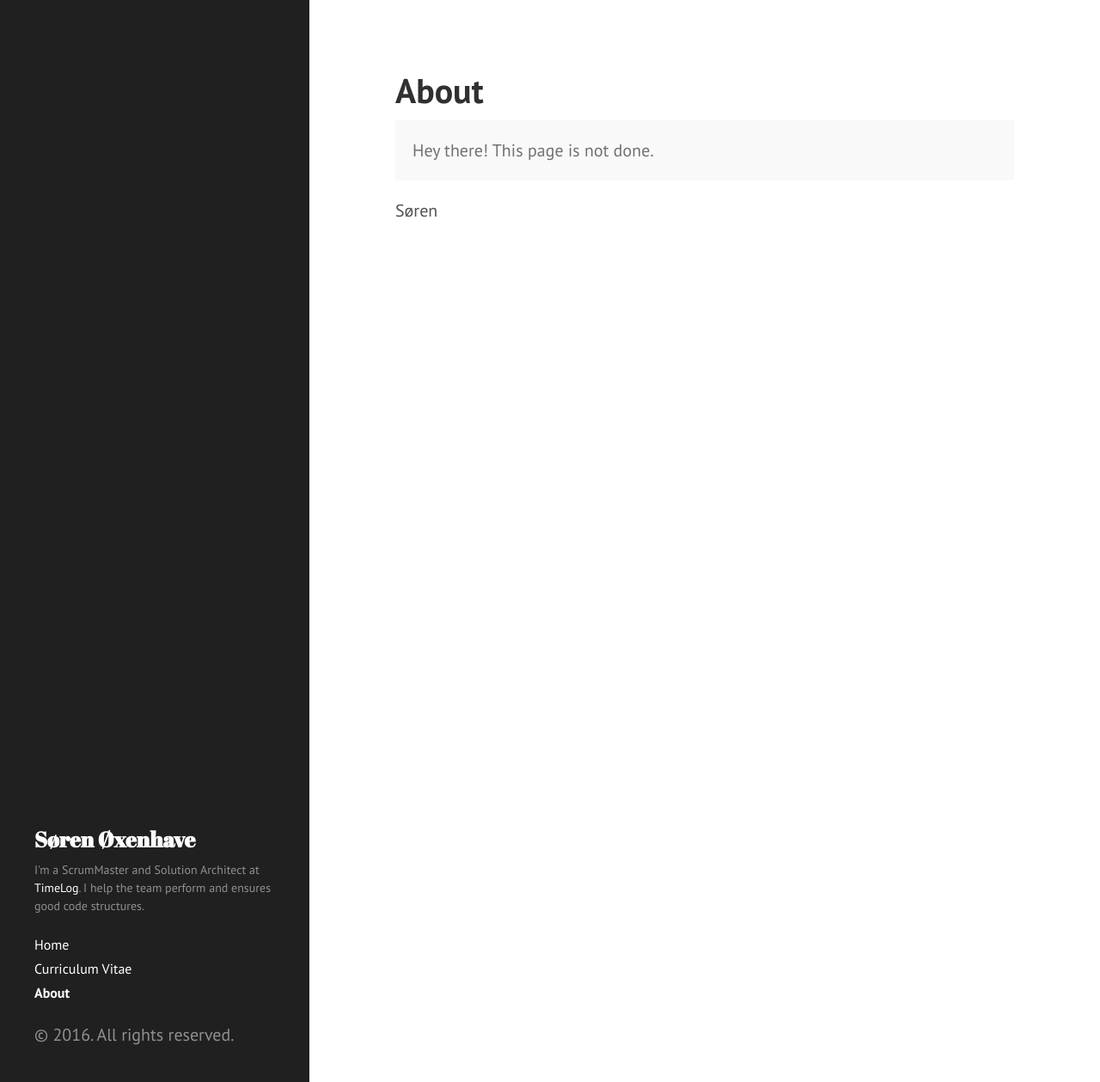
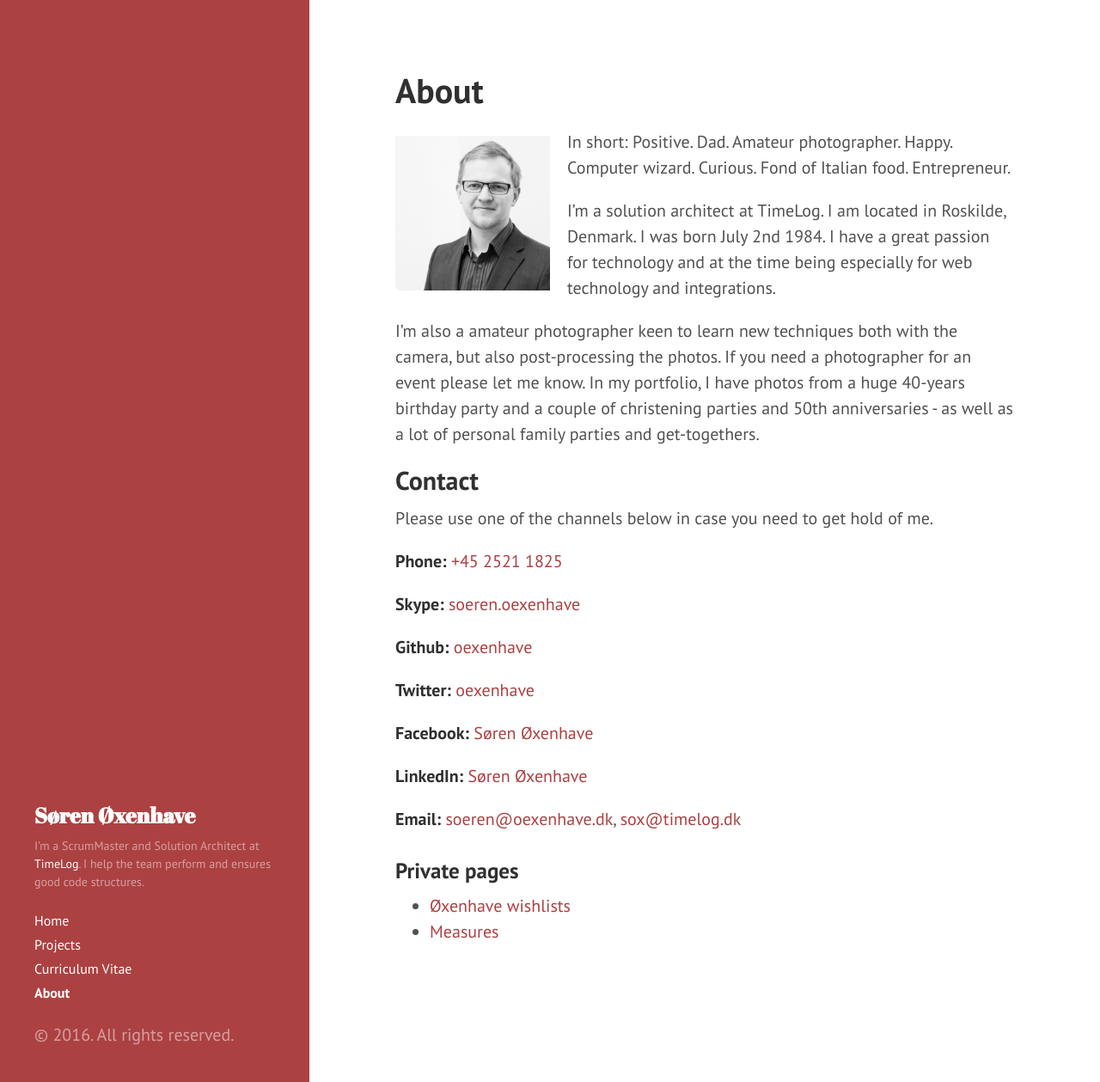
Before and after one commit to oexenhave/oexenhave, a Jekyll site: the page built from about.md, in a window 1280 px wide and 1259 px high. Shown: the whole window at 86% size. Built offline with Jekyll 4.4.1, drawn with Linux system fonts in a browser that asks for light colours.

```diff
--- a/_layouts/default.html
+++ b/_layouts/default.html
@@ -3,7 +3,7 @@
 
   {% include head.html %}
 
-  <body>
+  <body class="theme-base-08">
 
     {% include sidebar.html %}
 
--- a/about.md
+++ b/about.md
@@ -4,8 +4,37 @@ title: About
 sortorder: 999
 ---
 
-<p class="message">
-  Hey there! This page is not done.
-</p>
+<img src="/public/profile/2015dec500px.jpg" alt="Søren Øxenhave" style="float: left; width: 200px; padding-right: 20px; padding-top: 18px;" />
 
-Søren
+In short: Positive. Dad. Amateur photographer. Happy. Computer wizard. Curious. Fond of Italian food. Entrepreneur.
+
+I'm a solution architect at TimeLog. I am located in Roskilde, Denmark. I was born July 2nd 1984. I have a great
+ passion for technology and at the time being especially for web technology and integrations.
+
+I'm also a amateur photographer keen to learn new techniques both with the camera, but also post-processing the photos.
+If you need a photographer for an event please let me know. In my portfolio, I have photos from a huge 40-years
+birthday party and a couple of christening parties and 50th anniversaries - as well as a lot of personal family
+parties and get-togethers.
+
+## Contact
+
+Please use one of the channels below in case you need to get hold of me.
+
+**Phone:** [+45 2521 1825](tel:+4525211825)
+
+**Skype:** [soeren.oexenhave](skype:soeren.oexenhave)
+
+**Github:** [oexenhave](https://github.com/oexenhave)
+
+**Twitter:** [oexenhave](https://twitter.com/oexenhave)
+
+**Facebook:** [Søren Øxenhave](https://www.facebook.com/oexenhave)
+
+**LinkedIn:** [Søren Øxenhave](https://dk.linkedin.com/in/oexenhave)
+
+**Email:** [soeren@oexenhave.dk](mailto:soeren@oexenhave.dk), [sox@timelog.dk](mailto:sox@timelog.dk)
+
+### Private pages
+
+- [Øxenhave wishlists](/wishlists)
+- [Measures](/measures)
```
Also changed, not shown: _layouts/hiddenpage.html (added, +8 -0 lines), curriculum-vitae.md (+1 -1 lines), measures.md (added, +17 -0 lines), projects.md (added, +47 -0 lines), sia.md (added, +7 -0 lines), wishlists.md (added, +41 -0 lines), public/profile/2015dec500px.jpg (added).
